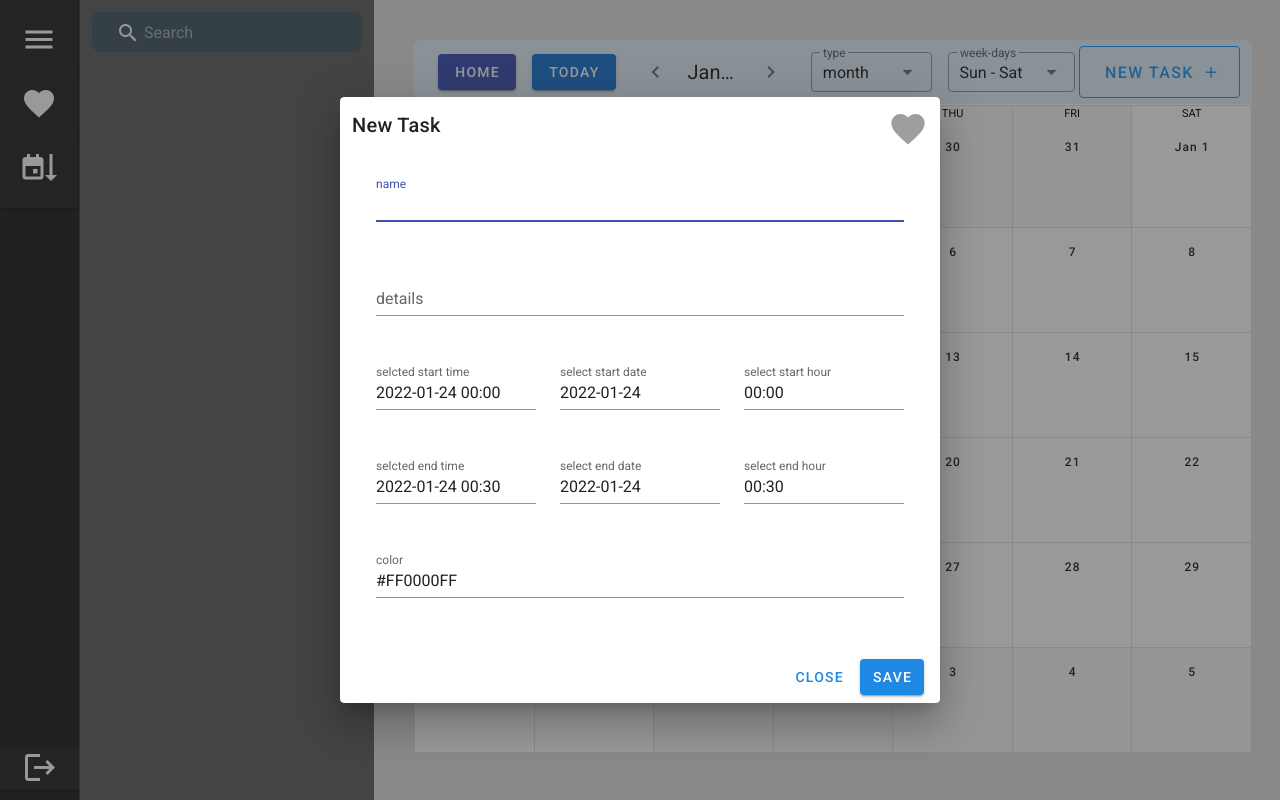
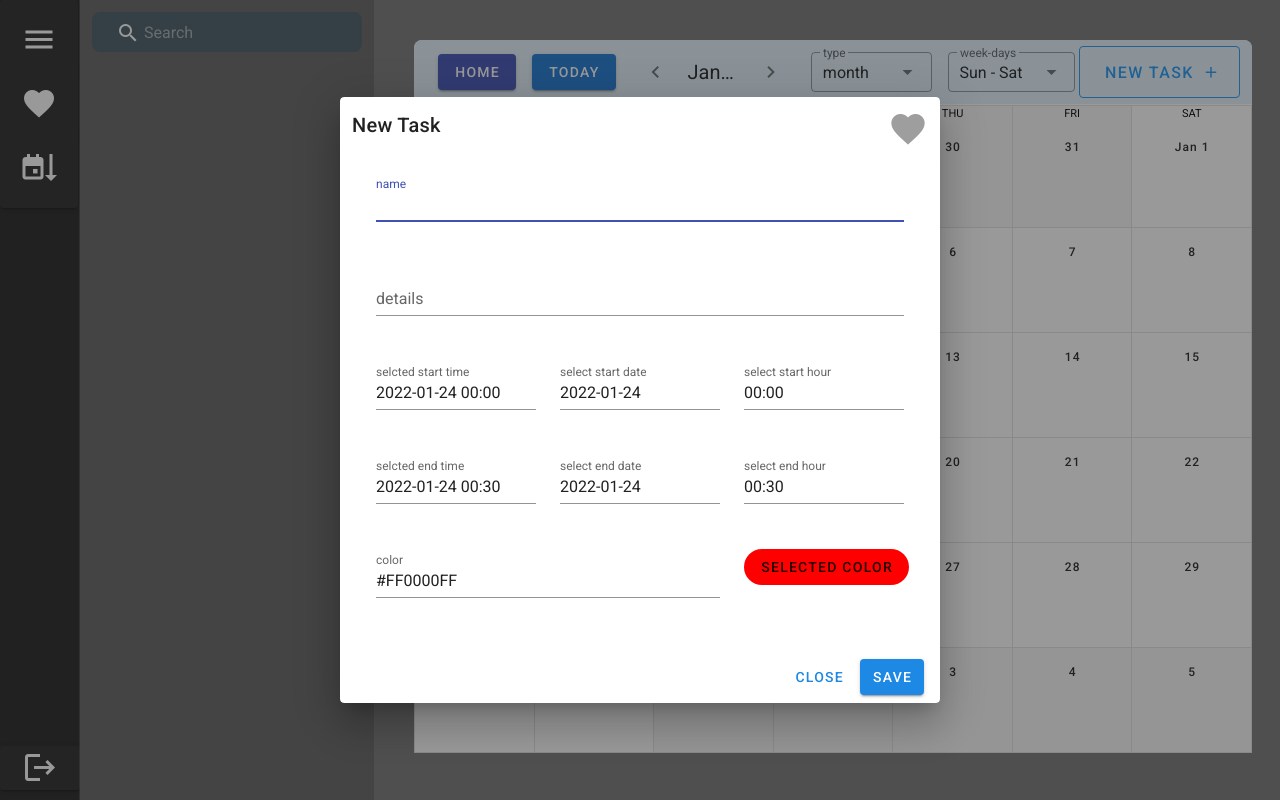
Before and after one commit to uzunvictor/organizer_2.0, a Vue app: page / in a window 1280 px wide. Both pictures are taken after a click on the button "NEW TASK". Built offline with nearby package versions, Linux system fonts and the light colour scheme.

Commit message:
added selected color area in McvEditTask

```diff
--- a/src/App.vue
+++ b/src/App.vue
@@ -1,11 +1,8 @@
 <template>
-  <v-app
-    id="main"
-    :style="{ background: $vuetify.theme.themes.light.background }"
-  >
+  <v-app id="main">
     <mcv-navbar />
 
-    <v-main class="grey lighten-2">
+    <v-main class="grey darken-1">
       <v-container class="pa-0 ma-0" fill-height fluid
         ><router-view></router-view
       ></v-container>
@@ -15,7 +12,6 @@
 
 <script>
 import McvNavbar from "./components/McvNavbar.vue";
-//import Navbar from "./components/Navbar.vue";
 
 export default {
   name: "App",
--- a/src/components/McvEditTask.vue
+++ b/src/components/McvEditTask.vue
@@ -56,7 +56,7 @@
                   <v-col cols="4">
                     <v-text-field
                       v-model="formatedStartDate"
-                      label="selcted start time"
+                      label="selected start time"
                     ></v-text-field>
                   </v-col>
                   <v-col cols="4">
@@ -127,7 +127,7 @@
                 </v-row>
               </v-col>
 
-              <v-col cols="12">
+              <v-col cols="8">
                 <v-menu>
                   <template v-slot:activator="{ on }">
                     <v-text-field
@@ -144,8 +144,12 @@
                     :swatches="swatches"
                     show-swatches
                   ></v-color-picker>
-                </v-menu>
-              </v-col>
+                </v-menu> </v-col
+              ><v-col cols="4"
+                ><v-btn :color="color" rounded elevation="0"
+                  >Selected color</v-btn
+                ></v-col
+              >
             </v-row>
           </v-form>
         </v-container>
@@ -168,19 +172,14 @@ export default {
   name: "McvEditTask",
 
   data: () => ({
-    isFavorited: false,
+    isFavorited: null,
     isDialog: false,
     name: "",
     details: "",
+    start: "",
+    end: "",
+    color: "",
 
-    startDate: new Date().toISOString().substring(0, 10),
-    startHour: "00:00",
-
-    endDate: new Date().toISOString().substring(0, 10),
-    endHour: "00:30",
-
-    color: "#FF0000FF",
-    picker: "",
     inputRules: [
       (v) => v.length >= 3 || "Minimum number of characters required is 3",
     ],
@@ -192,22 +191,36 @@ export default {
       ["#0000FF", "#0000AA", "#000055"],
     ],
   }),
-
-  computed: {
-    formatedStartDate() {
-      return this.startDate + " " + String(this.startHour);
-    },
-
-    formatedEndDate() {
-      return this.endDate + " " + String(this.endHour);
+  props: {
+    eventInfo: {
+      type: Object,
+      required: true,
     },
   },
 
-  watch: {
-    startDate() {
-      this.endDate = this.startDate;
-    },
+  mounted() {
+    this.name = this.eventInfo.name;
+    this.details = this.eventInfo.details;
+    this.start = this.eventInfo.start;
+    this.end = this.eventInfo.end;
+    this.color = this.eventInfo.color;
+    this.isFavorited = this.eventInfo.favorited;
   },
+  // computed: {
+  //   formatedStartDate() {
+  //     return this.startDate + " " + String(this.startHour);
+  //   },
+
+  //   formatedEndDate() {
+  //     return this.endDate + " " + String(this.endHour);
+  //   },
+  // },
+
+  // watch: {
+  //   startDate() {
+  //     this.endDate = this.startDate;
+  //   },
+  // },
 
   methods: {
     focusNameInput() {
--- a/src/components/McvNavbar.vue
+++ b/src/components/McvNavbar.vue
@@ -48,7 +48,7 @@ export default {
         },
         {
           icon: "mdi-sort-calendar-ascending",
-          tooltip: "sort tasks by date: ascending mode",
+          tooltip: "show latest tasks",
           action: this.showLastEvents,
         },
       ],
--- a/src/components/McvNewTask.vue
+++ b/src/components/McvNewTask.vue
@@ -1,11 +1,10 @@
 <template>
   <v-row justify="end">
     <v-dialog v-model="isDialog" persistent max-width="600px">
-      <template v-slot:activator="{ on, attrs }">
+      <template v-slot:activator="{ on }">
         <v-btn
           outlined
           x-large
-          v-bind="attrs"
           v-on="on"
           color="blue"
           class="ma-2 white--text"
@@ -22,7 +21,7 @@
             <v-col cols="6"> <span class="text-h6">New Task</span></v-col>
             <v-col cols="6" class="d-flex justify-end"
               ><v-icon
-                @click.stop="isFavorited = true"
+                @click.stop="isFavorited = !isFavorited"
                 :color="isFavorited ? 'red' : 'grey'"
                 x-large
                 >mdi-heart</v-icon
@@ -133,7 +132,7 @@
                   </v-row>
                 </v-col>
 
-                <v-col cols="12">
+                <v-col cols="8">
                   <v-menu>
                     <template v-slot:activator="{ on }">
                       <v-text-field
@@ -150,8 +149,10 @@
                       :swatches="swatches"
                       show-swatches
                     ></v-color-picker>
-                  </v-menu>
-                </v-col>
+                  </v-menu> </v-col
+                ><v-col cols="4"
+                  ><v-btn :color="color" rounded elevation="0">Selected color</v-btn></v-col
+                >
               </v-row>
             </v-form>
           </v-container>
--- a/src/components/McvSortedTasks.vue
+++ b/src/components/McvSortedTasks.vue
@@ -44,7 +44,7 @@
               <v-expansion-panel-content>
                 {{ event.details }}
                 <v-row class="d-flex justify-end"
-                  ><mcv-edit-task />
+                  ><mcv-edit-task :eventInfo="event" />
                   <v-btn
                     icon
                     color="red"
--- a/src/plugins/vuetify.js
+++ b/src/plugins/vuetify.js
@@ -15,7 +15,7 @@ export default new Vuetify({
                 secondary: '#b0bec5',
                 accent: '#8c9eff',
                 error: '#b71c1c',
-                background: "#F7F7F7",
+                background: "#ff0000",
                 button: '#33bbff'
             }
         }
```
